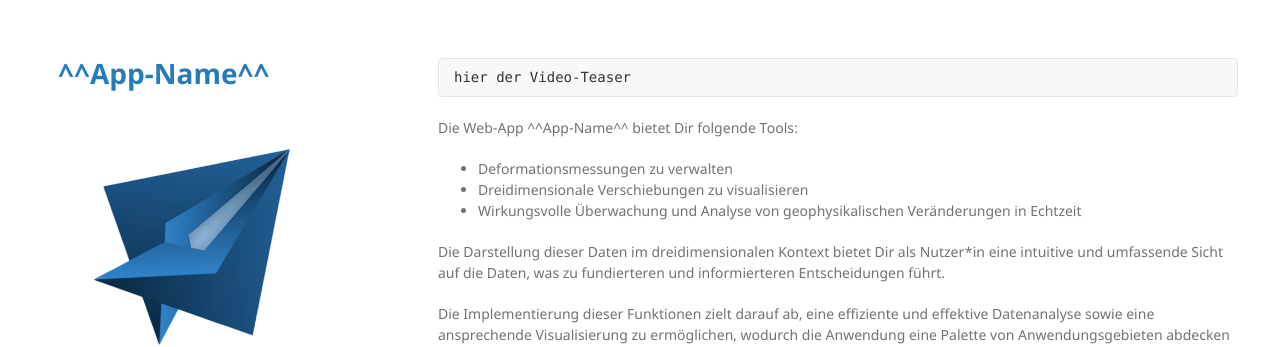
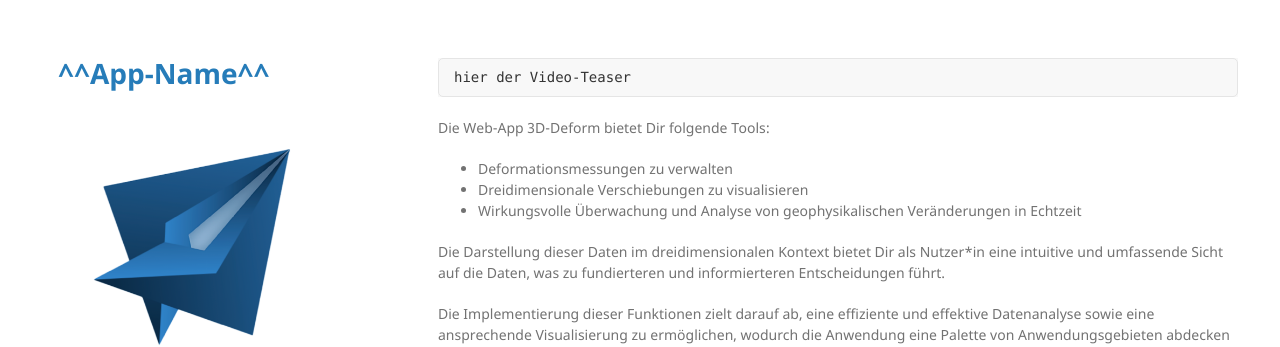
Before and after one commit to FabianRuefenacht/DEFVIS, a Jekyll site: the page built from docs/index.md, in a window 1280 px wide and 900 px high. Shown: the top 347 px of the window. Built offline with Jekyll 4.4.1, drawn with Linux system fonts in a browser that asks for light colours; our own code applies the rules of GitHub Pages for plain Markdown files.

Commit message:
Update index.md

````diff
--- a/docs/index.md
+++ b/docs/index.md
@@ -2,7 +2,7 @@
 hier der Video-Teaser
 ```
 
-Die Web-App ^^App-Name^^ bietet Dir folgende Tools:
+Die Web-App 3D-Deform bietet Dir folgende Tools:
 
 - Deformationsmessungen zu verwalten
 - Dreidimensionale Verschiebungen zu visualisieren
````
